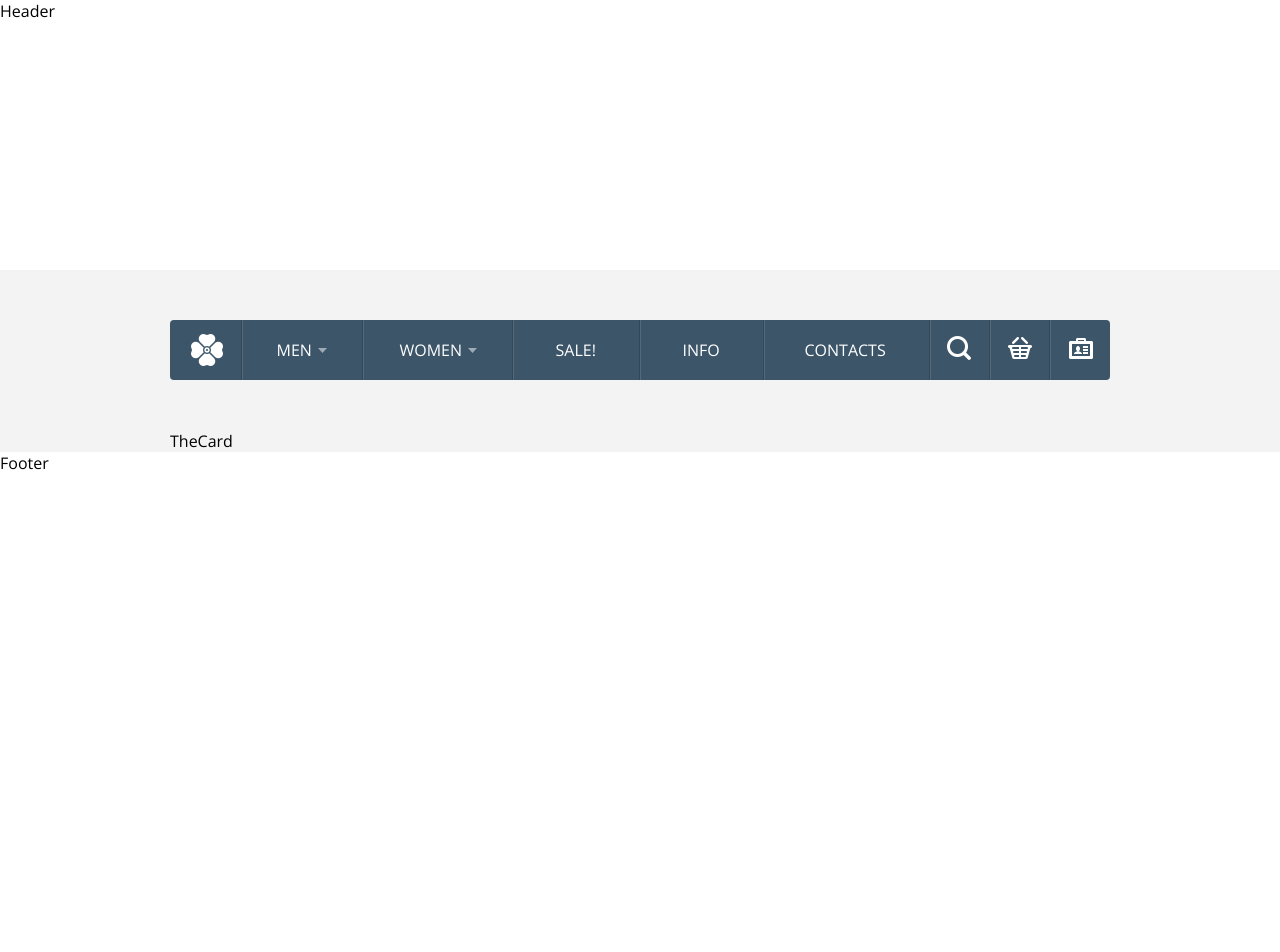
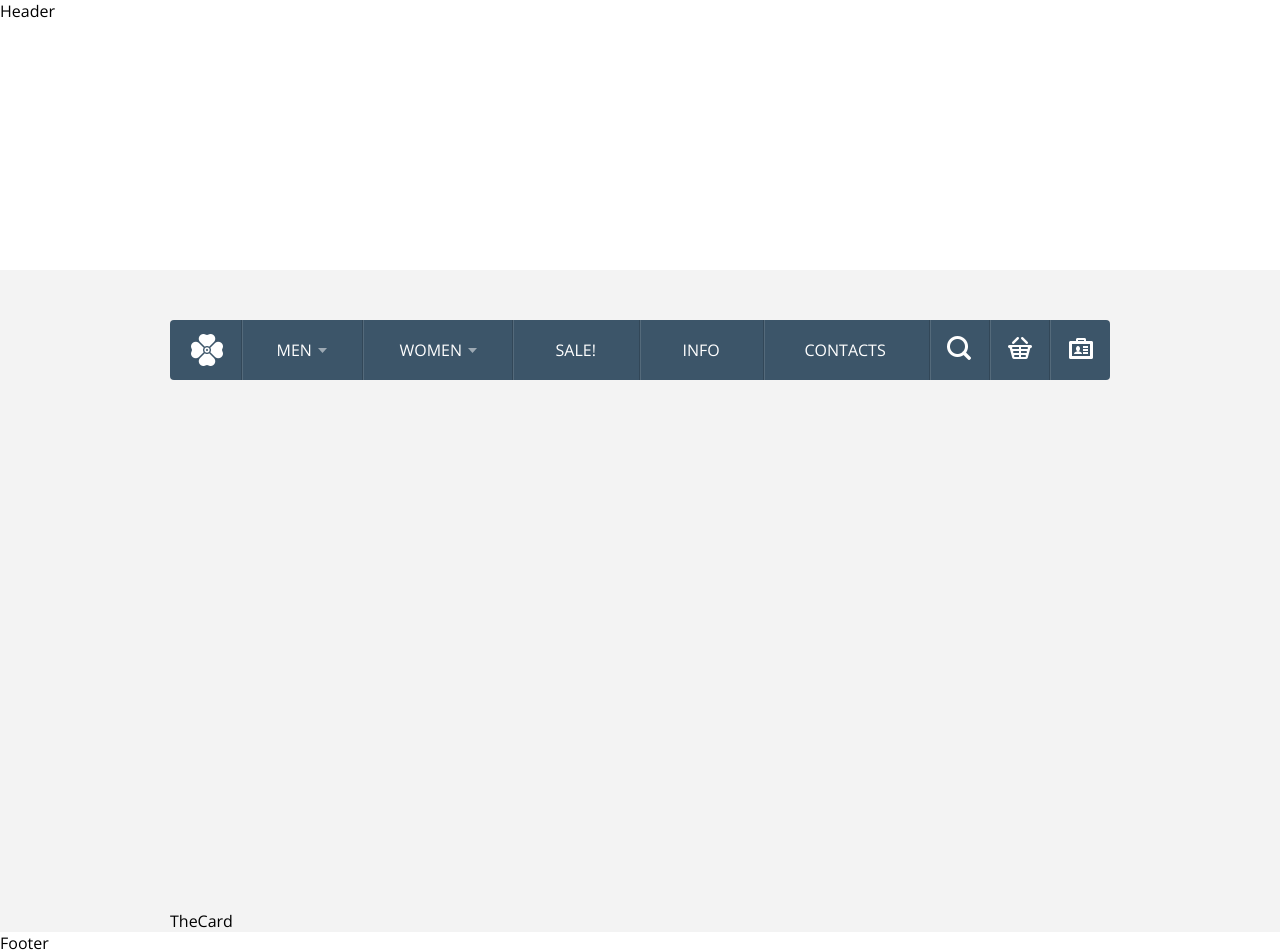
Before and after one commit to gauterteam/project-luckystore, a Vue app: page / in a window 1280 px wide. Shown: the top 952 px of the page. Before the commit the page ends 800 px from the top, so only its background shows below. Built offline with nearby package versions, Linux system fonts and the light colour scheme.

Commit message:
update-gauter-21-08-15-10-21

```diff
--- a/src/views/Home.vue
+++ b/src/views/Home.vue
@@ -55,4 +55,9 @@ main {
   }
 }
 
+.slidebar {
+  height: 440px;
+  margin-bottom: 40px;
+}
+
 </style>
```
Also changed, not shown: 1 other file (tests, documents, lock files or other folders).
